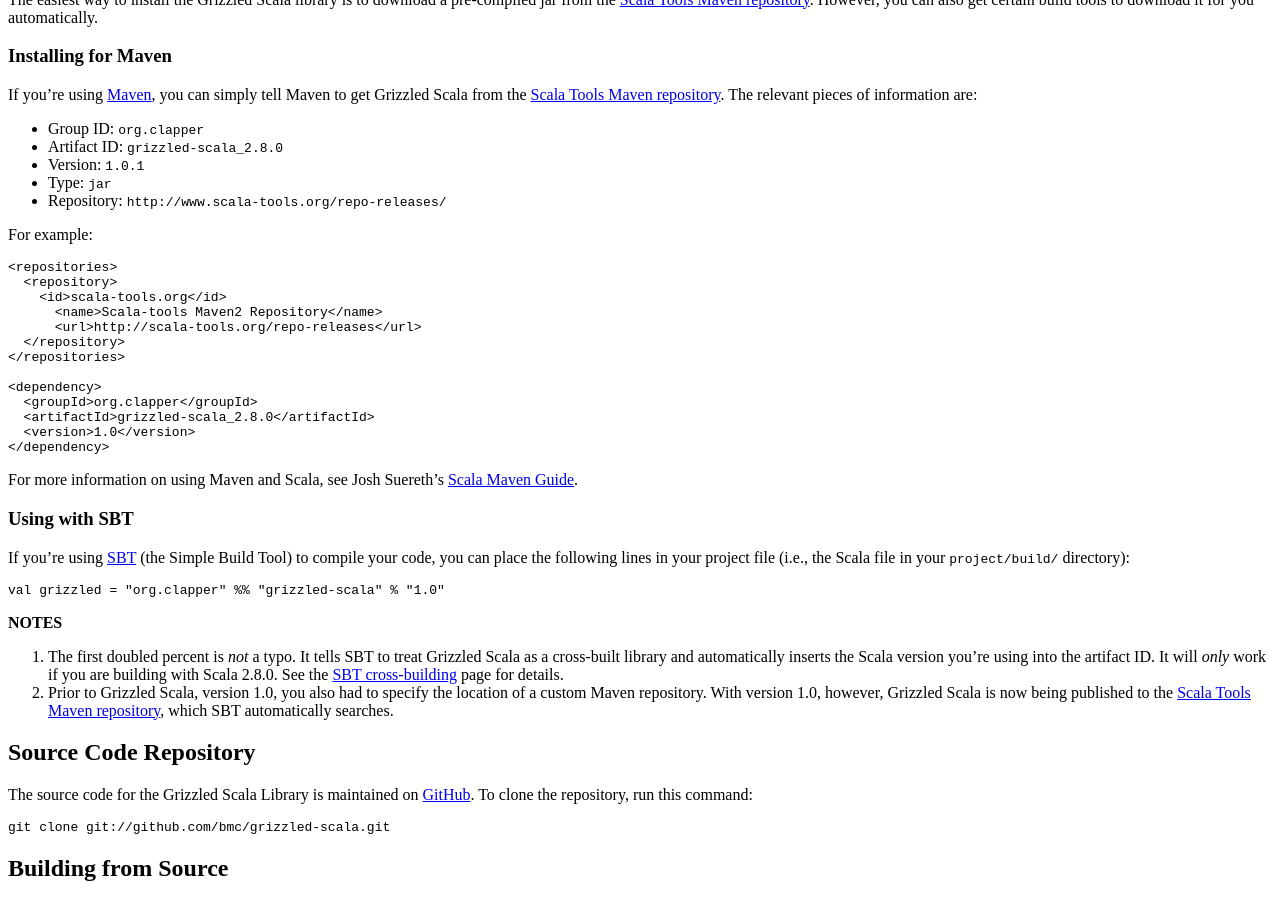
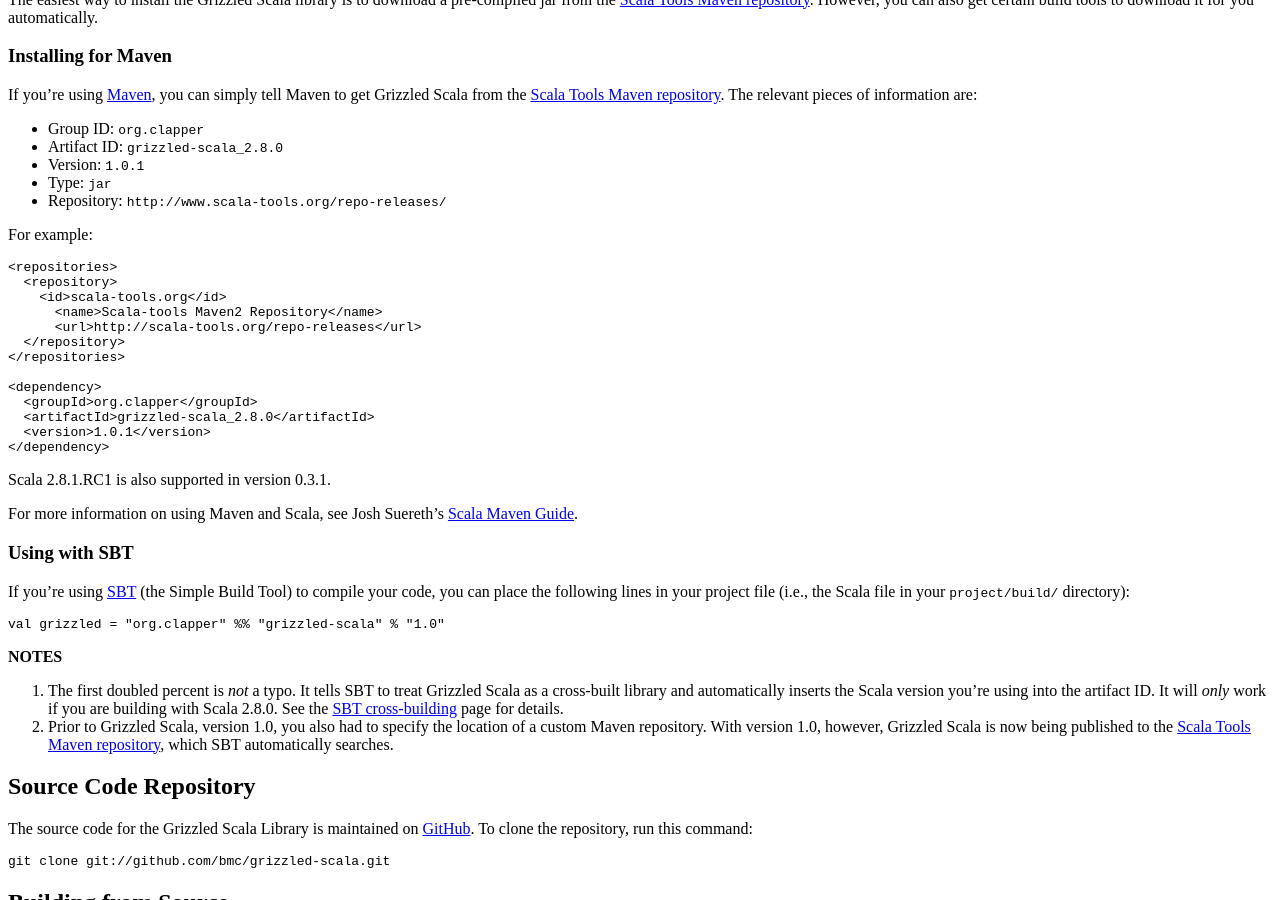
Before and after one commit to bmc/grizzled-scala, a Jekyll site: the page built from index.md, in a window 1280 px wide and 900 px high, scrolled down 682 px. Built offline with Jekyll 4.4.1, drawn with Linux system fonts in a browser that asks for light colours.

Commit message:
Version bump

```diff
--- a/index.md
+++ b/index.md
@@ -67,8 +67,10 @@ For example:
     <dependency>
       <groupId>org.clapper</groupId>
       <artifactId>grizzled-scala_2.8.0</artifactId>
-      <version>1.0</version>
+      <version>1.0.1</version>
     </dependency>
+
+Scala 2.8.1.RC1 is also supported in version 0.3.1.
 
 For more information on using Maven and Scala, see Josh Suereth's
 [Scala Maven Guide][].
```
